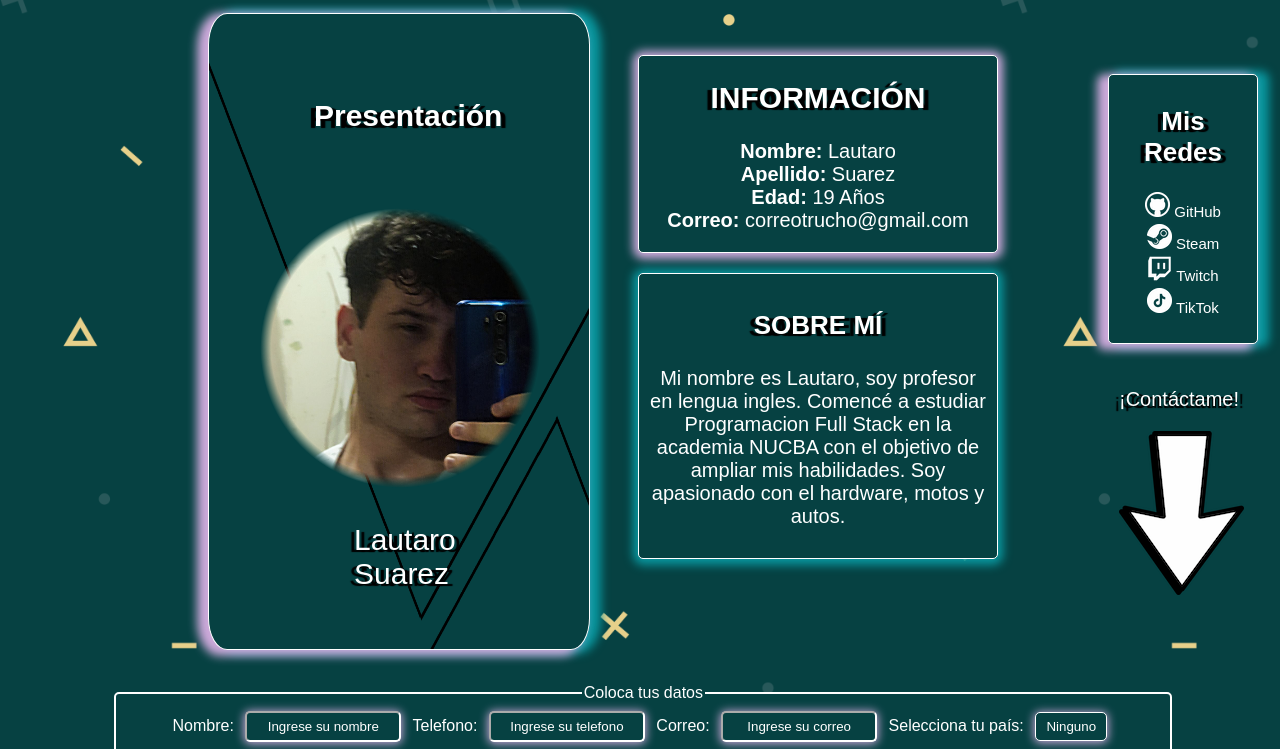
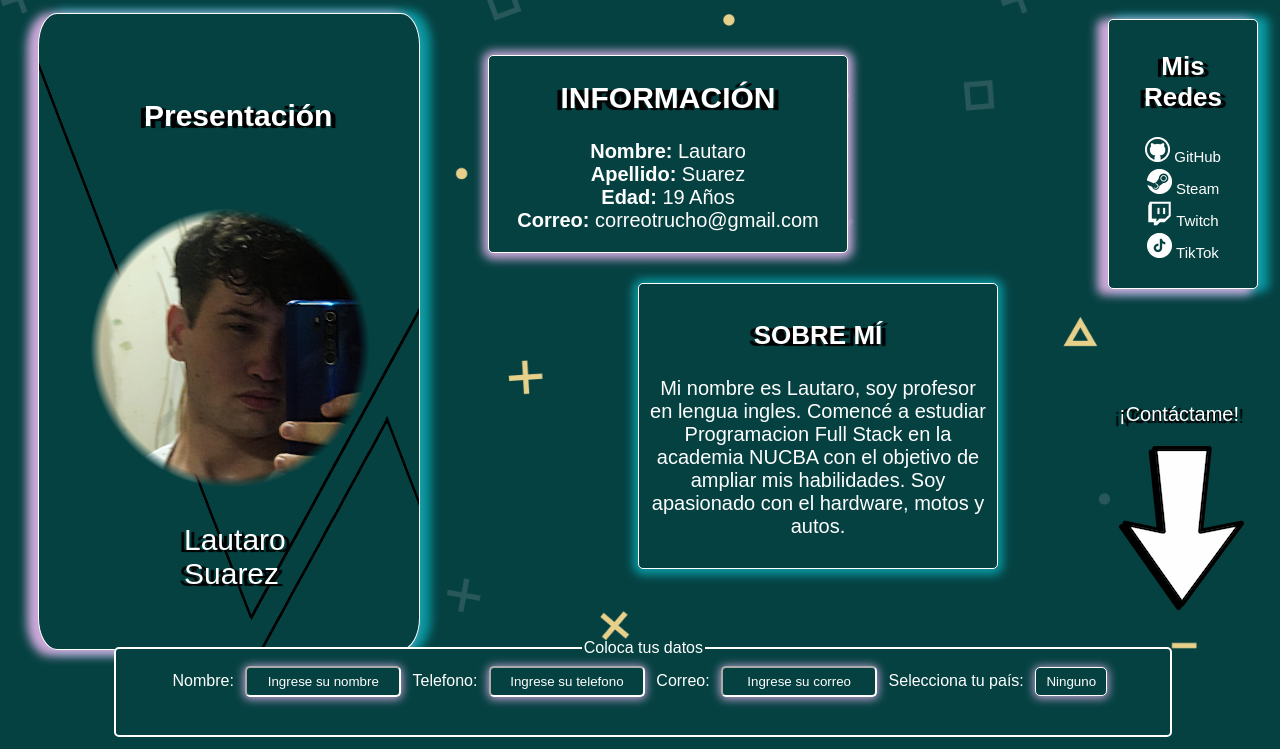
Before and after one commit to OsniaaK/NucbaSNK-4717, a plain HTML site: page index.html in a window 1280 px wide. Shown: the top 749 px of the page. Drawn offline with Linux system fonts and the light colour scheme.

Commit message:
Juego con el padding y margin del header y elementos de la parte superior de la pagina, ajusto el form para que quede bien ajustado en base a los cambios de arriba. Agrego border radius al fieldset del textarea

```diff
--- a/styles/style.css
+++ b/styles/style.css
@@ -25,7 +25,7 @@ header {
     box-shadow: #CCA9DA -8px 3px 10px 3px, #09979F 8px 0px 10px 3px;
     margin: 5px;
     margin-right: 300px;
-    margin-left: 200px;
+    margin-left: 30px;
     padding-left: 20px;
     max-width: 300px;
     max-height: 600px;
@@ -59,7 +59,7 @@ main {
     box-sizing: border-box;
     width: 360px;
     border-radius: 5px;
-    margin-left: 630px;
+    margin-left: 480px;
     margin-top: -600px;
     font-size: 20px;
     box-shadow: #CCA9DA 0px 1px 10px 5px;
@@ -81,7 +81,7 @@ main>h2 {
     width: 360px;
     border-radius: 5px;
     margin-left: 630px;
-    margin-top: 20px;
+    margin-top: 30px;
     font-size: 20px;
     box-shadow:#09979F 0px 1px 10px 5px;
     text-align: center;
@@ -95,7 +95,7 @@ main>h2 {
     box-shadow: #CCA9DA -8px 3px 10px 3px, #09979F 8px 0px 10px 3px;
     padding: 10px;
     margin-left: 1100px;
-    margin-top: -485px;
+    margin-top: -550px;
     margin-bottom: 5px;
     width: 150px;
     height: 270px;
@@ -163,7 +163,7 @@ main>h2 {
     font-size: 26px;
 }
 .titleformp {
-    padding-top: 50px;
+    padding-top: 120px;
     padding-right: 30px;
     text-shadow: black -5px 2px 1px, black 5px 2px 1px;
     font-size: 20px;
@@ -181,7 +181,7 @@ main>h2 {
     border-style: groove;
     border-radius: 5px 5px;
     padding: 2px;
-    margin: 5px;
+    margin: 15px;
     margin-left: -20px;
     background-color: #064142;
     border: 2px solid white;
@@ -208,6 +208,7 @@ main>h2 {
 #Telefono::-webkit-outer-spin-button {
     -webkit-appearance: none;
     margin: 0;
+
 }
 #Country {
     -moz-appearance: none;
@@ -254,6 +255,7 @@ main>h2 {
     margin-left: 260px;
     margin-right: 260px;
     border: 2px solid white;
+    border-radius: 5px 5px;
 }
 
 #Terms {
```
